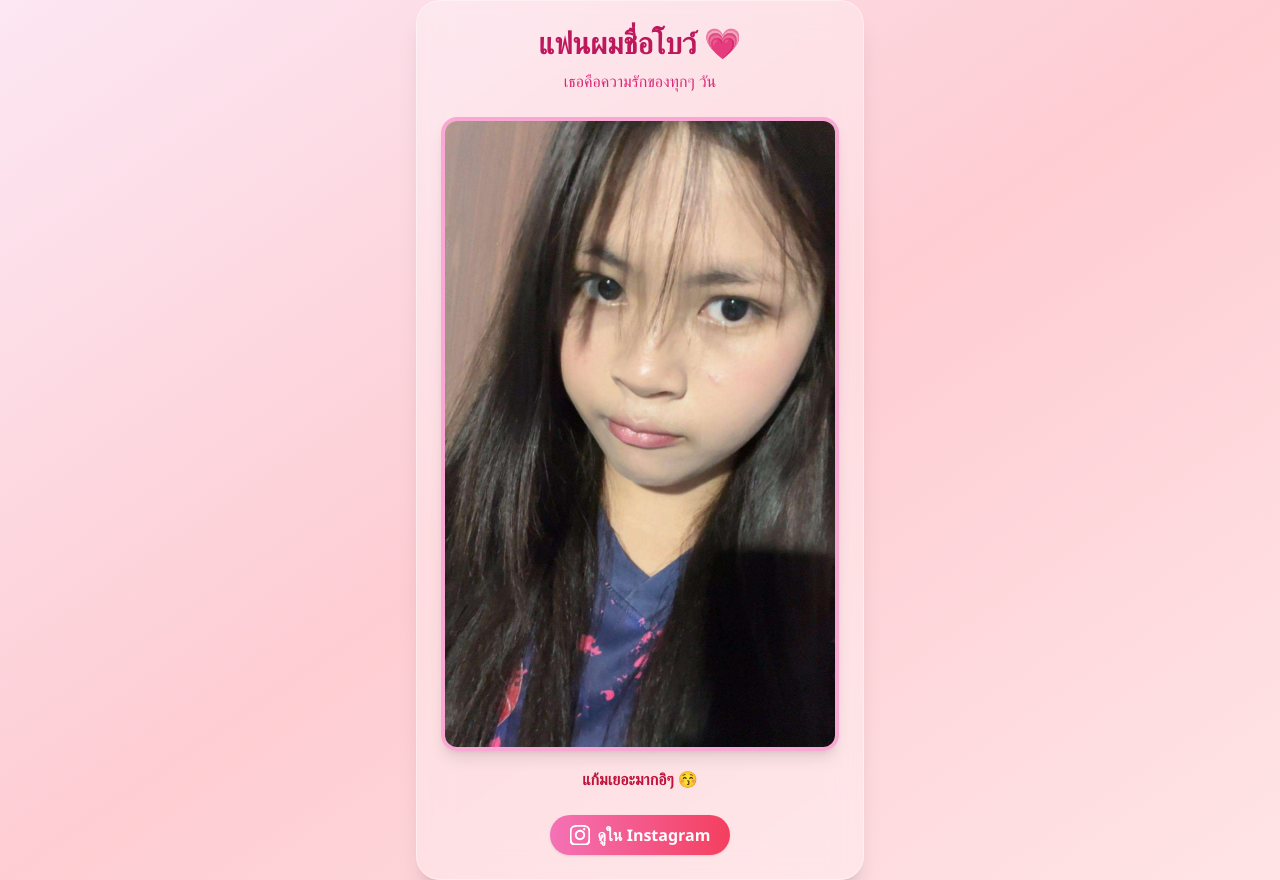
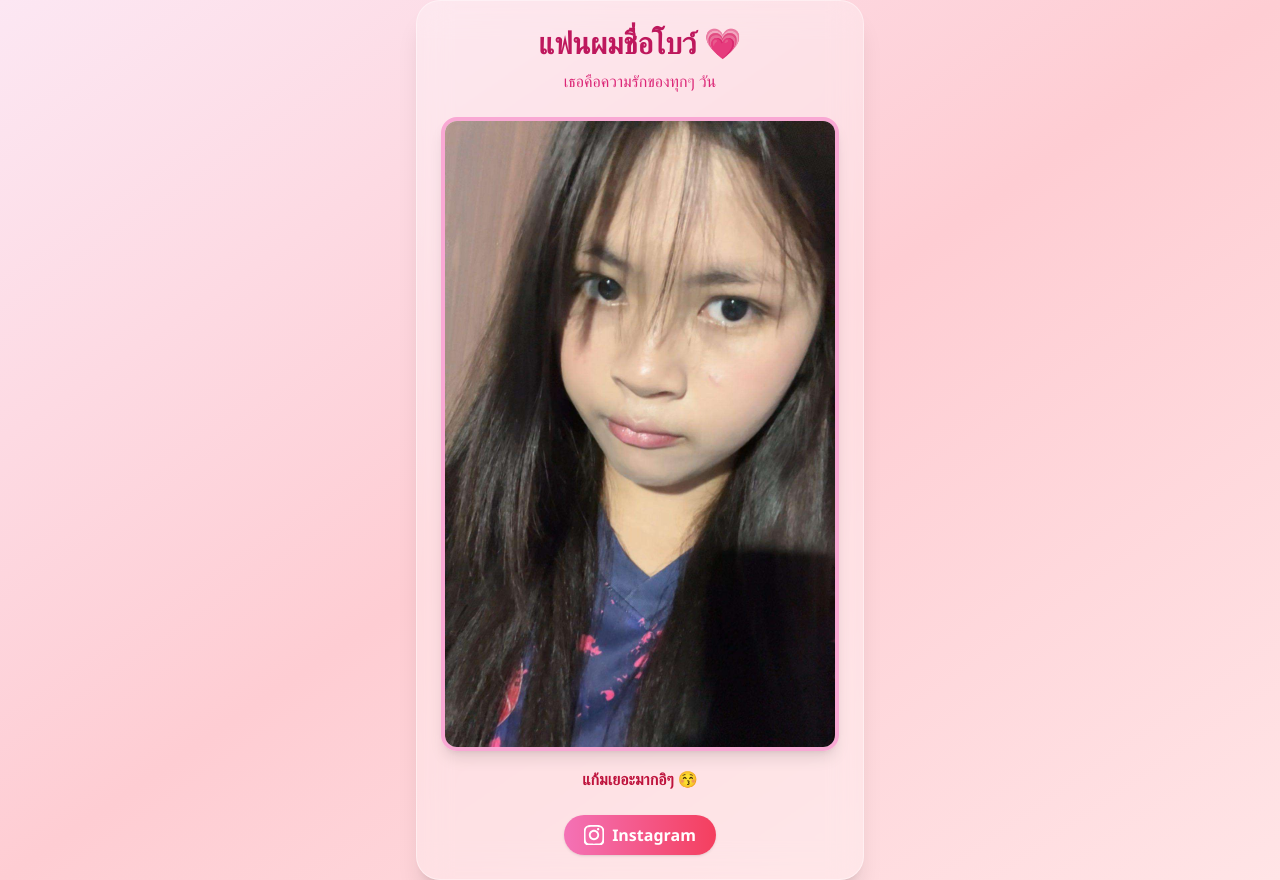
Before and after one commit to Vbigdk/Vbigdk.github.io, a plain HTML site: page index.html in a window 1280 px wide. Drawn offline with nearby package versions, Linux system fonts and the light colour scheme.

Commit message:
Update index.html

```diff
--- a/index.html
+++ b/index.html
@@ -29,11 +29,11 @@
     <p id="caption" class="text-rose-700 font-semibold mb-6">น่ารักเกิ๊น 💕</p>
 
     <!-- Instagram Button -->
-    <a href="https://instagram.com/" target="_blank" class="inline-flex items-center gap-2 bg-gradient-to-r from-pink-400 to-rose-500 text-white font-semibold py-2 px-5 rounded-full shadow hover:scale-105 transition transform duration-200">
+    <a href="https://www.instagram.com/_parida_09?igsh=aXBybjR1bnlnMG14" target="_blank" class="inline-flex items-center gap-2 bg-gradient-to-r from-pink-400 to-rose-500 text-white font-semibold py-2 px-5 rounded-full shadow hover:scale-105 transition transform duration-200">
       <svg xmlns="http://www.w3.org/2000/svg" class="w-5 h-5 fill-current" viewBox="0 0 24 24">
         <path d="M12 2.2c3.2 0 3.6 0 4.9.1 1.2.1 2 .2 2.4.4.6.2 1 .5 1.4.9.4.4.7.8.9 1.4.2.4.3 1.2.4 2.4.1 1.3.1 1.7.1 4.9s0 3.6-.1 4.9c-.1 1.2-.2 2-.4 2.4-.2.6-.5 1-0.9 1.4-.4.4-.8.7-1.4.9-.4.2-1.2.3-2.4.4-1.3.1-1.7.1-4.9.1s-3.6 0-4.9-.1c-1.2-.1-2-.2-2.4-.4-.6-.2-1-.5-1.4-.9-.4-.4-.7-.8-.9-1.4-.2-.4-.3-1.2-.4-2.4-.1-1.3-.1-1.7-.1-4.9s0-3.6.1-4.9c.1-1.2.2-2 .4-2.4.2-.6.5-1 0.9-1.4.4-.4.8-.7 1.4-.9.4-.2 1.2-.3 2.4-.4 1.3-.1 1.7-.1 4.9-.1zm0-2.2c-3.3 0-3.7 0-5 .1-1.3.1-2.3.3-3.1.7-.9.4-1.6.9-2.3 1.6-.7.7-1.2 1.4-1.6 2.3-.3.8-.6 1.8-.7 3.1-.1 1.3-.1 1.7-.1 5s0 3.7.1 5c.1 1.3.3 2.3.7 3.1.4.9.9 1.6 1.6 2.3.7.7 1.4 1.2 2.3 1.6.8.3 1.8.6 3.1.7 1.3.1 1.7.1 5 .1s3.7 0 5-.1c1.3-.1 2.3-.3 3.1-.7.9-.4 1.6-.9 2.3-1.6.7-.7 1.2-1.4 1.6-2.3.3-.8.6-1.8.7-3.1.1-1.3.1-1.7.1-5s0-3.7-.1-5c-.1-1.3-.3-2.3-.7-3.1-.4-.9-.9-1.6-1.6-2.3-.7-.7-1.4-1.2-2.3-1.6-.8-.3-1.8-.6-3.1-.7-1.3-.1-1.7-.1-5-.1zM12 5.8c-3.4 0-6.2 2.8-6.2 6.2s2.8 6.2 6.2 6.2 6.2-2.8 6.2-6.2-2.8-6.2-6.2-6.2zm0 10.2c-2.2 0-4-1.8-4-4s1.8-4 4-4 4 1.8 4 4-1.8 4-4 4zm6.4-10.9c0 .8-.6 1.4-1.4 1.4s-1.4-.6-1.4-1.4.6-1.4 1.4-1.4 1.4.6 1.4 1.4z"/>
       </svg>
-      ดูใน Instagram
+      Instagram
     </a>
   </div>
 
```
